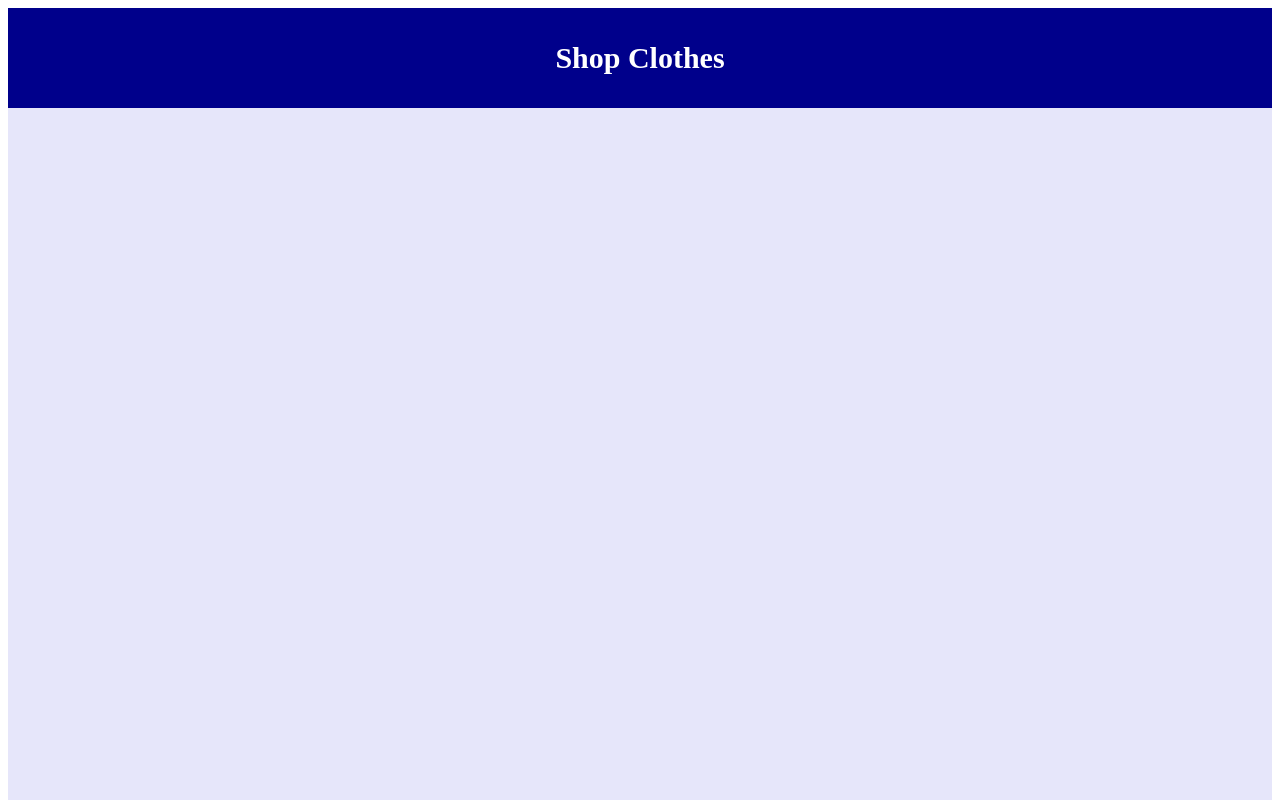
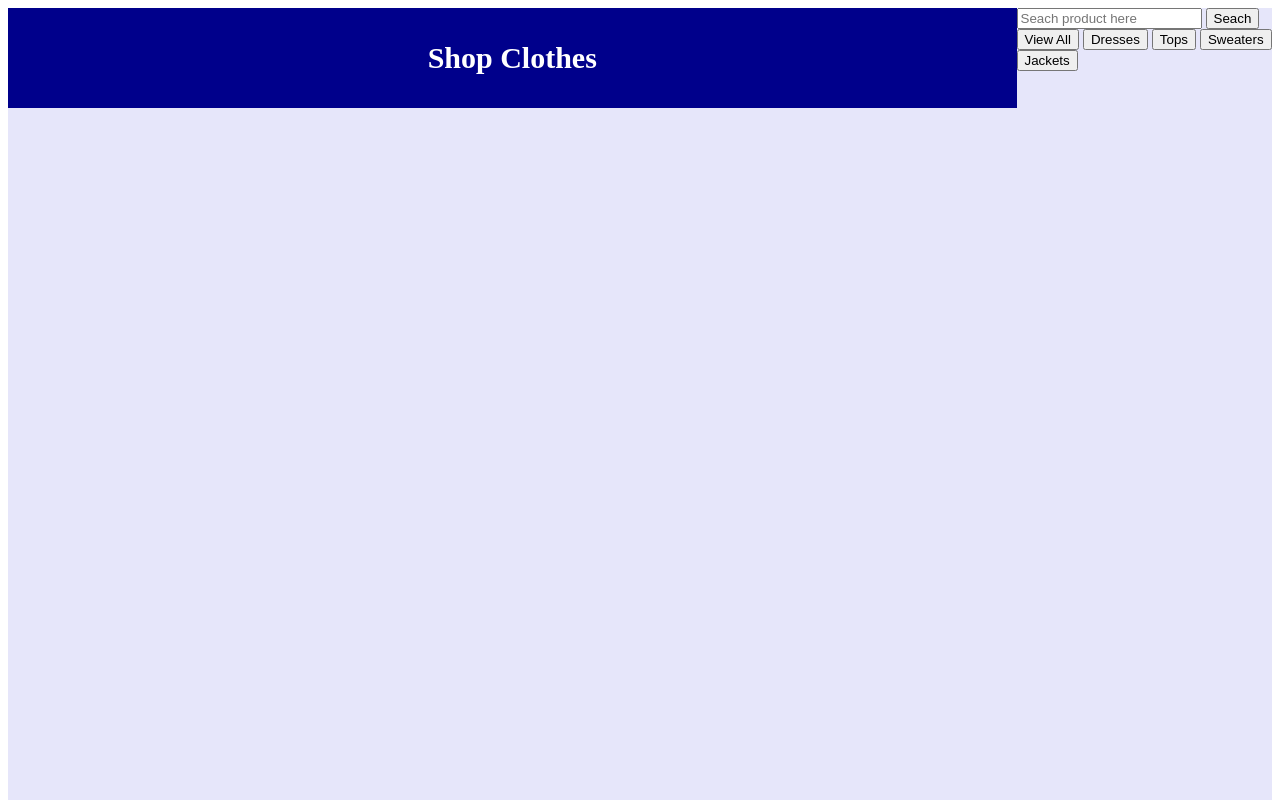
Before and after one commit to Valentina-2608/Shop_clothes, a plain HTML site: page index.html in a window 1280 px wide. Shown: the top 800 px of the page. Drawn offline with Linux system fonts and the light colour scheme.

Commit message:
Add block_search

```diff
--- a/index.html
+++ b/index.html
@@ -11,10 +11,19 @@
 		<header>
 			Shop Clothes
 		</header>
-
-
-
-
+		<div class="block_search">
+			<div class="search">
+				<input type="text" id="field_search" placeholder="Seach product here">
+				<button id="btn_search">Seach</button>
+			</div>
+			<div class="buttons">
+				<button id="btn_all">View All</button>
+				<button id="btn_dress">Dresses</button>
+				<button id="btn_top">Tops</button>
+				<button id="btn_sweater">Sweaters</button>
+				<button id="btn_jackets">Jackets</button>
+			</div>
+	</div>
 	</div>
 </body>
 </html>
```
